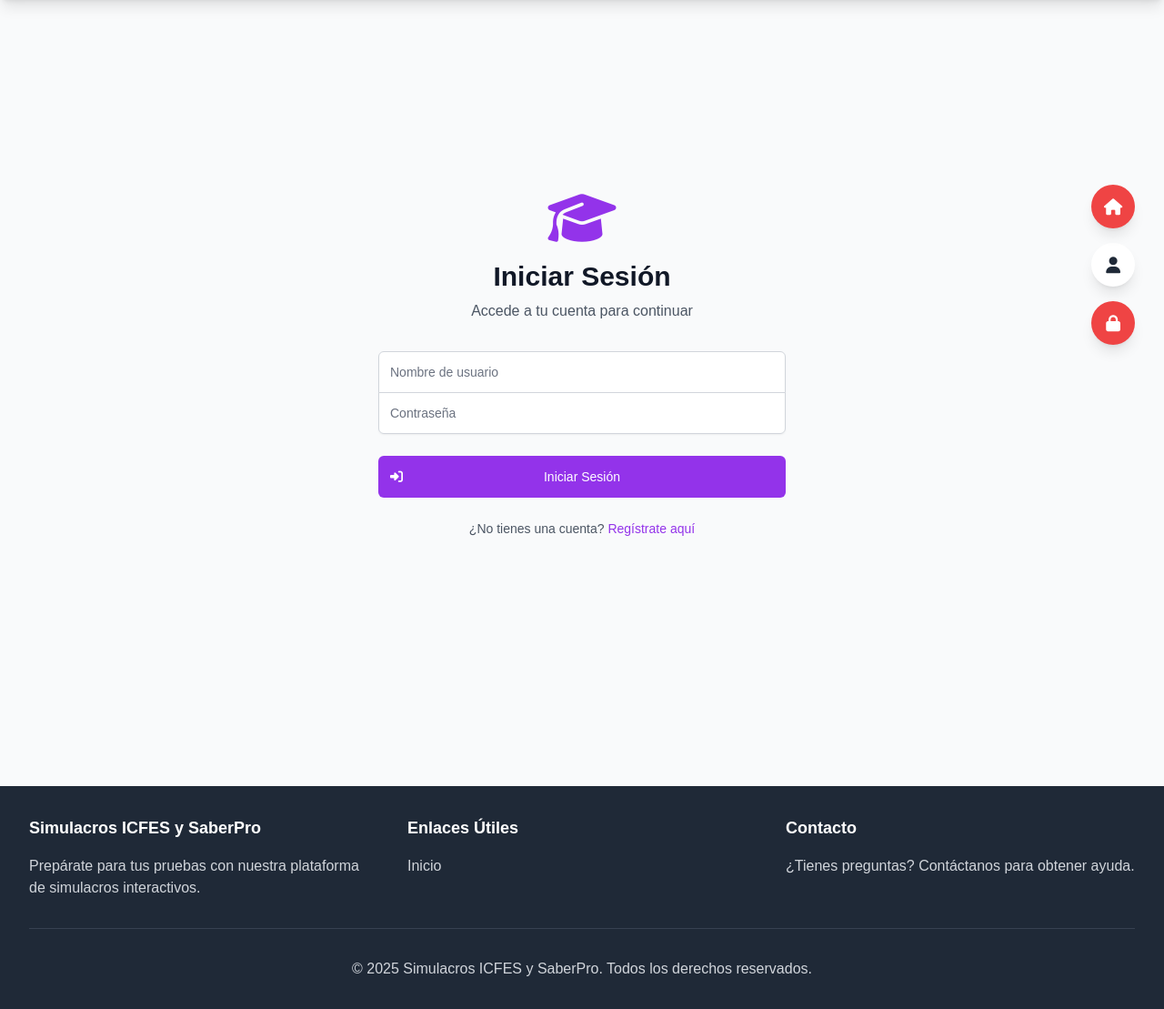
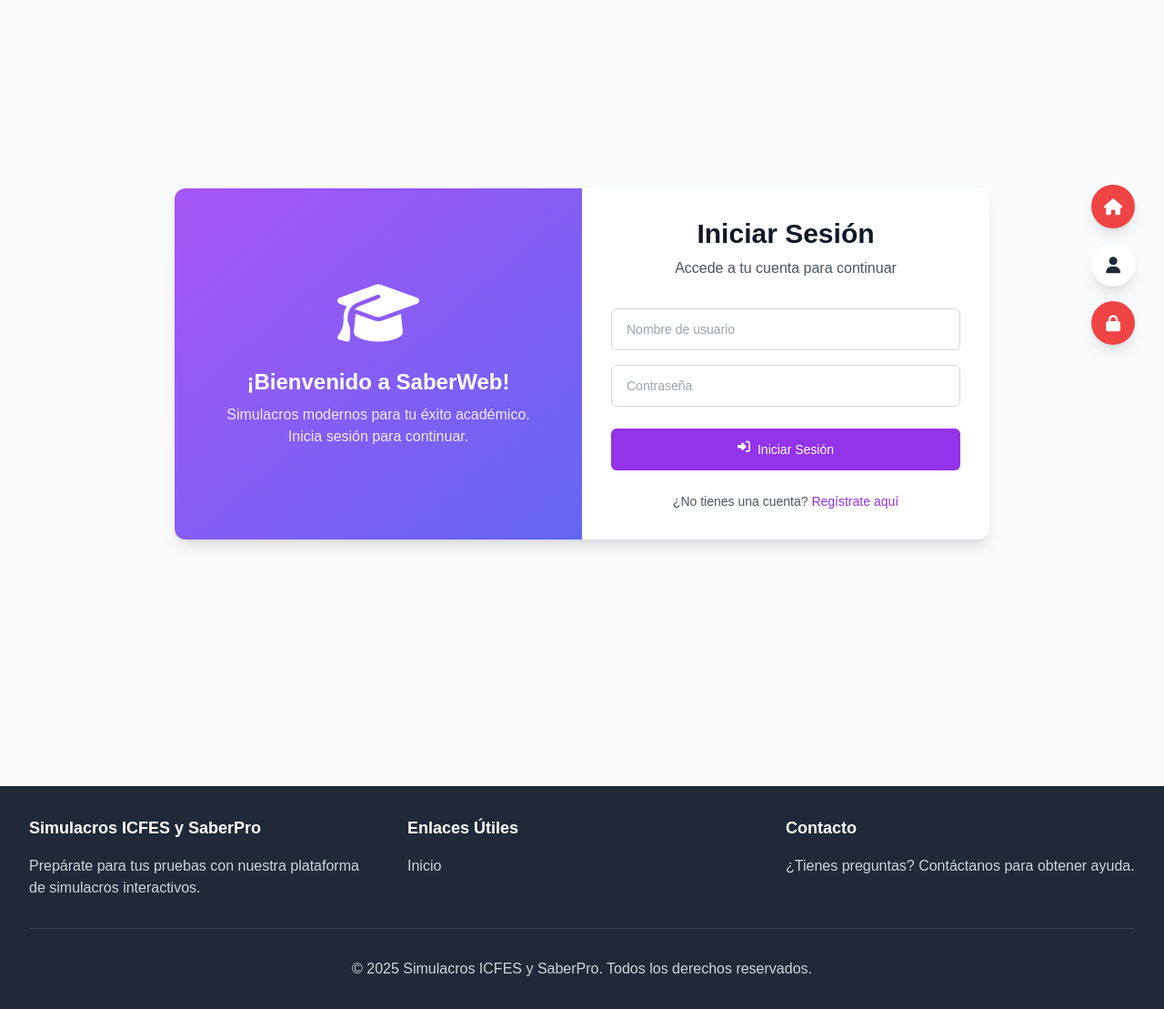
Before and after one commit to Sebastianl1232/Pro-Simu, a Flask app: page /login in a window 1280 px wide. Shown: the part 64-1173 px from the top of the page at 91% size. Run offline with Flask 3, Linux system fonts and the light colour scheme; some libraries are stand-ins or nearby versions.

Commit message:
Mejorar el diseño de la página de inicio de sesión con una nueva estructura y estilos visuales

```diff
--- a/templates/login.html
+++ b/templates/login.html
@@ -1,41 +1,45 @@
 {% extends 'base.html' %}
 
 {% block content %}
-<div class="min-h-screen flex items-center justify-center py-12 px-4 sm:px-6 lg:px-8">
-    <div class="max-w-md w-full space-y-8">
-        <div>
-            <div class="text-center">
-                <i class="fas fa-graduation-cap text-6xl text-purple-600 mb-4"></i>
+<div class="min-h-screen flex items-center justify-center bg-gray-50 py-8 px-4 sm:px-6 lg:px-8">
+    <div class="w-full max-w-4xl bg-white rounded-xl shadow-lg overflow-hidden flex flex-col md:flex-row">
+        <!-- Columna Izquierda: Imagen o Ilustración -->
+        <div class="hidden md:flex md:w-1/2 bg-gradient-to-br from-purple-500 to-indigo-500 items-center justify-center p-8">
+            <div class="text-center w-full">
+                <i class="fas fa-graduation-cap text-7xl text-white mb-6"></i>
+                <h2 class="text-2xl font-bold text-white mb-2">¡Bienvenido a SaberWeb!</h2>
+                <p class="text-purple-100">Simulacros modernos para tu éxito académico.<br>Inicia sesión para continuar.</p>
+            </div>
+        </div>
+        <!-- Columna Derecha: Formulario -->
+        <div class="w-full md:w-1/2 flex items-center justify-center p-8">
+            <div class="w-full max-w-md">
+                <div class="text-center mb-6 md:mb-8">
+                    <i class="fas fa-graduation-cap text-5xl text-purple-600 md:hidden mb-4"></i>
                     <h2 class="text-3xl font-bold text-gray-900">Iniciar Sesión</h2>
                     <p class="mt-2 text-gray-600">Accede a tu cuenta para continuar</p>
                 </div>
-        </div>
-        <form class="mt-8 space-y-6" action="{{ url_for('login') }}" method="POST">
-            <div class="rounded-md shadow-sm -space-y-px">
+                <form class="space-y-6" action="{{ url_for('login') }}" method="POST">
+                    <div class="space-y-4">
                         <div>
                             <label for="username" class="sr-only">Usuario</label>
                             <input id="username" name="username" type="text" required
-                           class="appearance-none rounded-none relative block w-full px-3 py-3 border border-gray-300 placeholder-gray-500 text-gray-900 rounded-t-md focus:outline-none focus:ring-purple-500 focus:border-purple-500 focus:z-10 sm:text-sm"
+                                class="appearance-none relative block w-full px-4 py-3 border border-gray-300 placeholder-gray-400 text-gray-900 rounded-md focus:outline-none focus:ring-2 focus:ring-purple-500 focus:border-purple-500 sm:text-sm"
                                 placeholder="Nombre de usuario">
                         </div>
                         <div>
                             <label for="password" class="sr-only">Contraseña</label>
                             <input id="password" name="password" type="password" required
-                           class="appearance-none rounded-none relative block w-full px-3 py-3 border border-gray-300 placeholder-gray-500 text-gray-900 rounded-b-md focus:outline-none focus:ring-purple-500 focus:border-purple-500 focus:z-10 sm:text-sm"
+                                class="appearance-none relative block w-full px-4 py-3 border border-gray-300 placeholder-gray-400 text-gray-900 rounded-md focus:outline-none focus:ring-2 focus:ring-purple-500 focus:border-purple-500 sm:text-sm"
                                 placeholder="Contraseña">
                         </div>
                     </div>
-
                     <div>
                         <button type="submit"
-                        class="group relative w-full flex justify-center py-3 px-4 border border-transparent text-sm font-medium rounded-md text-white bg-purple-600 hover:bg-purple-700 focus:outline-none focus:ring-2 focus:ring-offset-2 focus:ring-purple-500">
-                    <span class="absolute left-0 inset-y-0 flex items-center pl-3">
-                        <i class="fas fa-sign-in-alt"></i>
-                    </span>
-                    Iniciar Sesión
+                            class="w-full flex justify-center py-3 px-4 border border-transparent text-sm font-medium rounded-md text-white bg-purple-600 hover:bg-purple-700 focus:outline-none focus:ring-2 focus:ring-offset-2 focus:ring-purple-500 transition">
+                            <i class="fas fa-sign-in-alt mr-2"></i> Iniciar Sesión
                         </button>
                     </div>
-
                     <div class="text-center">
                         <p class="text-sm text-gray-600">
                             ¿No tienes una cuenta?
@@ -47,4 +51,6 @@
                 </form>
             </div>
         </div>
+    </div>
+</div>
 {% endblock %}
```
Lines whose indentation alone changed are shown as unchanged.
